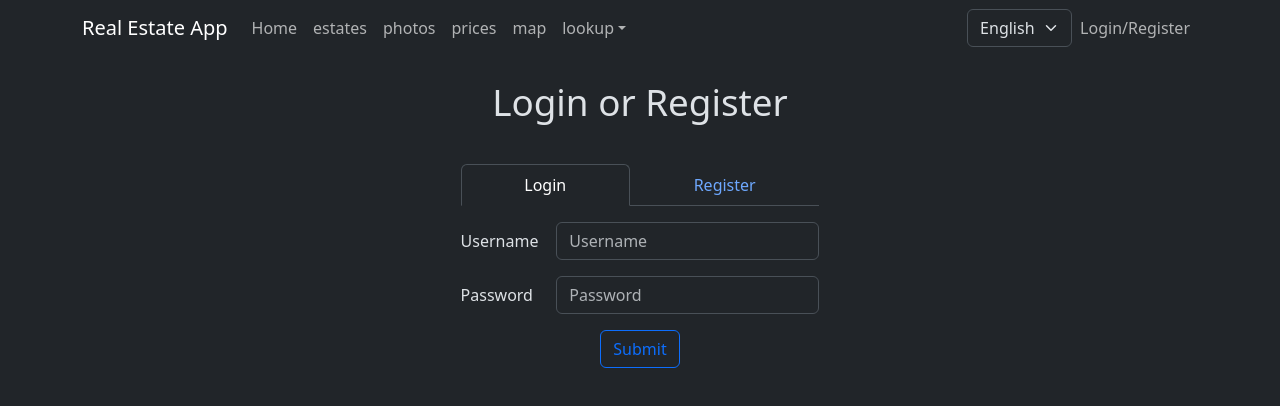
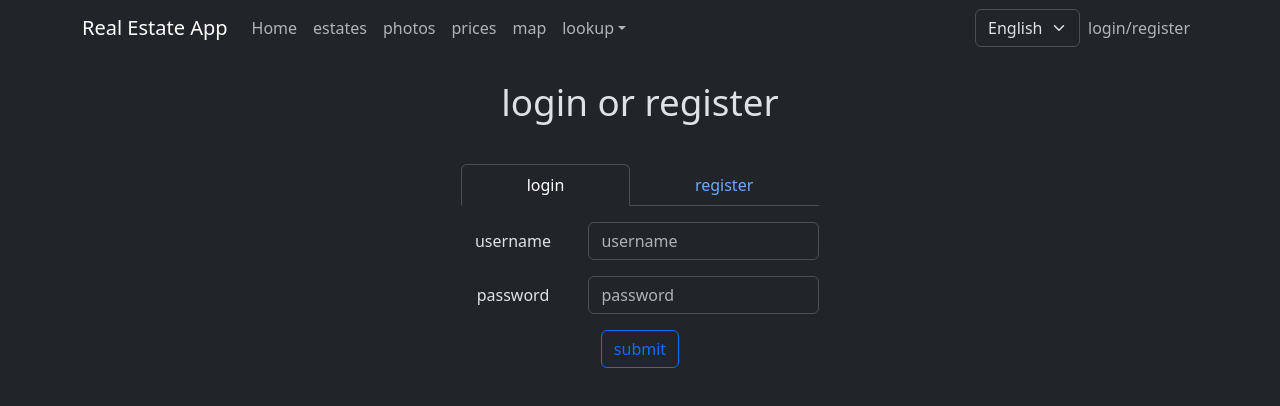
Before and after one commit to emirbuckun/RealEstateApp, a React (Vite) app: page /auth in a window 1280 px wide. Shown: the top 406 px of the page. Built offline with nearby package versions, Linux system fonts and the light colour scheme.

Commit message:
Translations added to main pages

```diff
--- a/src/App.jsx
+++ b/src/App.jsx
@@ -1,13 +1,15 @@
 import { Suspense } from "react";
 import AppRouter from "./AppRouter";
 import Navbar from "./pages/Navbar";
+import { useTranslation } from "react-i18next";
 
 function App() {
+  const { t } = useTranslation();
   return (
     <Suspense
       fallback={
         <h3 className="d-flex justify-content-center align-items-center">
-          🌀 Loading...
+          🌀 {t("loading")}
         </h3>
       }
     >
--- a/src/pages/Auth/Auth.jsx
+++ b/src/pages/Auth/Auth.jsx
@@ -7,10 +7,12 @@ import Col from "react-bootstrap/Col";
 import Form from "react-bootstrap/Form";
 import Row from "react-bootstrap/Row";
 import Button from "react-bootstrap/Button";
+import { useTranslation } from "react-i18next";
 
 export const Auth = () => {
   const [form, setForm] = useState({ username: "", email: "", password: "" });
   const [isLogin, setIsLogin] = useState(true);
+  const { t } = useTranslation();
   const navigate = useNavigate();
 
   const handleInputChange = (e) => {
@@ -47,14 +49,16 @@ export const Auth = () => {
 
   return (
     <>
-      <h3>Login or Register</h3>
+      <h3>
+        {t("login")} {t("or")} {t("register")}
+      </h3>
       <Tabs
         fill
         className="mb-3"
         onSelect={(key) => setIsLogin(key == "login")}
       >
-        <Tab eventKey="login" title="Login"></Tab>
-        <Tab eventKey="register" title="Register"></Tab>
+        <Tab eventKey="login" title={t("login")}></Tab>
+        <Tab eventKey="register" title={t("register")}></Tab>
       </Tabs>
       <LoginRegister
         isLogin={isLogin}
@@ -66,18 +70,19 @@ export const Auth = () => {
 };
 
 export const LoginRegister = ({ isLogin, handleInputChange, handleSubmit }) => {
+  const { t } = useTranslation();
   return (
     <Form onSubmit={handleSubmit}>
       <Form.Group as={Row} className="mb-3">
-        <Form.Label column sm="3">
-          Username
+        <Form.Label column sm="4">
+          {t("username")}
         </Form.Label>
-        <Col sm="9">
+        <Col sm="8">
           <Form.Control
             required
             name="username"
             type="text"
-            placeholder="Username"
+            placeholder={t("username")}
             onChange={handleInputChange}
           />
         </Col>
@@ -85,15 +90,15 @@ export const LoginRegister = ({ isLogin, handleInputChange, handleSubmit }) => {
 
       {!isLogin && (
         <Form.Group as={Row} className="mb-3">
-          <Form.Label column sm="3">
-            Email
+          <Form.Label column sm="4">
+            {t("email")}
           </Form.Label>
-          <Col sm="9">
+          <Col sm="8">
             <Form.Control
               required
               name="email"
               type="email"
-              placeholder="Email"
+              placeholder={t("email")}
               onChange={handleInputChange}
             />
           </Col>
@@ -101,21 +106,21 @@ export const LoginRegister = ({ isLogin, handleInputChange, handleSubmit }) => {
       )}
 
       <Form.Group as={Row} className="mb-3">
-        <Form.Label column sm="3">
-          Password
+        <Form.Label column sm="4">
+          {t("password")}
         </Form.Label>
-        <Col sm="9">
+        <Col sm="8">
           <Form.Control
             required
             name="password"
             type="password"
-            placeholder="Password"
+            placeholder={t("password")}
             onChange={handleInputChange}
           />
         </Col>
       </Form.Group>
       <Button variant="outline-primary" type="submit">
-        Submit
+        {t("submit")}
       </Button>
     </Form>
   );
--- a/src/pages/Home.jsx
+++ b/src/pages/Home.jsx
@@ -3,7 +3,7 @@ import { useNavigate } from "react-router-dom";
 import Card from "react-bootstrap/Card";
 import Container from "react-bootstrap/Container";
 import Row from "react-bootstrap/Row";
-import { Col } from "react-bootstrap";
+import Col from "react-bootstrap/Col";
 
 const Home = () => {
   const navigate = useNavigate();
@@ -18,7 +18,7 @@ const Home = () => {
 
   return (
     <>
-      <h3>Home</h3>
+      <h3>{t("home")}</h3>
       <Container>
         <Row>
           {list.map((item, index) => {
--- a/src/pages/Map.jsx
+++ b/src/pages/Map.jsx
@@ -1,10 +1,12 @@
 import { useState, useEffect } from "react";
 import { getEstates } from "/src/services/EstateService";
+import { useTranslation } from "react-i18next";
 import "leaflet/dist/leaflet.css";
 import { MapContainer, TileLayer, Marker, Popup } from "react-leaflet";
 import { Button } from "react-bootstrap";
 
 const Map = () => {
+  const { t } = useTranslation();
   const [{ estates, loading, error }, setState] = useState({
     estates: [],
     loading: true,
@@ -33,7 +35,7 @@ const Map = () => {
   const position = [15, 15];
   return (
     <>
-      <h3>Map</h3>
+      <h3>{t("map")}</h3>
       <div className="mt-10">
         <MapContainer
           center={position}
@@ -61,18 +63,18 @@ const Map = () => {
                   return (
                     <Marker key={index} position={[latitude, longitude]}>
                       <Popup>
-                        Name: {name} <br />
-                        Type: {estateType} <br />
-                        Status: {estateStatus} <br />
-                        Start Date:{" "}
+                        {t("name")}: {name} <br />
+                        {t("type")}: {estateType} <br />
+                        {t("status")}: {estateStatus} <br />
+                        {t("startDate")}:{" "}
                         {new Date(startDate).toISOString().split("T")[0]} <br />
-                        End Date:{" "}
+                        {t("endDate")}:{" "}
                         {new Date(endDate).toISOString().split("T")[0]} <br />
                         <Button
                           variant="outline-primary"
                           href={"/estate/edit/" + id}
                         >
-                          Go to details
+                          {t("goToDetails")}
                         </Button>
                       </Popup>
                     </Marker>
@@ -80,10 +82,10 @@ const Map = () => {
                 })}
               </>
             ) : (
-              "There is no any estate."
+              t("noEstateExistMessage")
             )
           ) : (
-            "Loading.."
+            t("loading")
           )}
         </MapContainer>
       </div>
--- a/src/pages/Navbar.jsx
+++ b/src/pages/Navbar.jsx
@@ -55,7 +55,7 @@ const Navbar = () => {
             </NavDropdown>
           </Nav>
           <Form>
-            <Form.Select onChange={onChangeLang}>
+            <Form.Select onChange={onChangeLang} value={i18n.language}>
               {LANGUAGES.map(({ code, label }) => (
                 <option key={code} value={code}>
                   {label}
@@ -65,7 +65,9 @@ const Navbar = () => {
           </Form>
           <Nav>
             {!validateToken() ? (
-              <Nav.Link href="/auth">Login/Register</Nav.Link>
+              <Nav.Link href="/auth">
+                {t("login")}/{t("register")}
+              </Nav.Link>
             ) : (
               <Nav.Link
                 href="/auth"
@@ -74,7 +76,7 @@ const Navbar = () => {
                   localStorage.removeItem("tokenExpiration");
                 }}
               >
-                Log Out
+                {t("logout")}
               </Nav.Link>
             )}
           </Nav>
```
